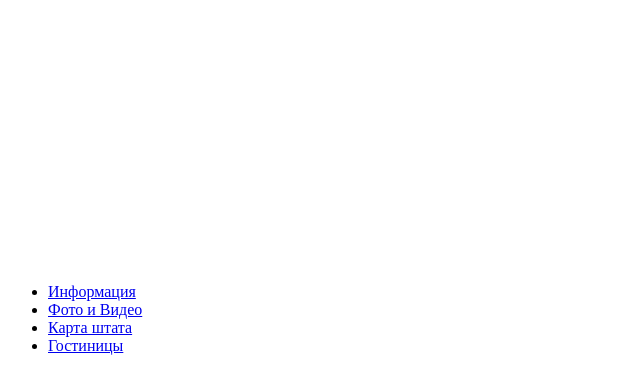
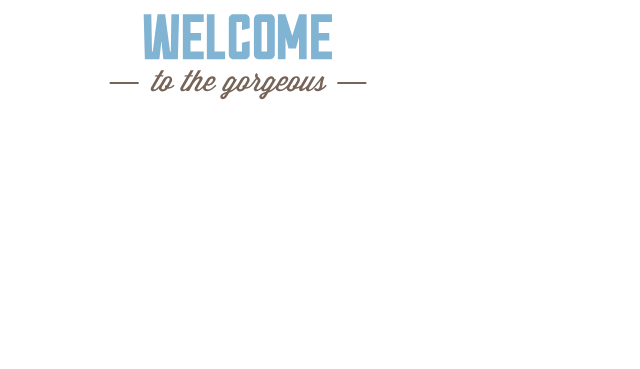
Before and after one commit to StanislavShabarkin/1059635-sedona-25, a plain HTML site: page index.html in a window 1280 px wide. Shown: the part 173-542 px from the top of the page, without its empty margins (0-640 px from the left). Drawn offline with Linux system fonts and the light colour scheme.

Commit message:
update v0.6
update v0.6

```diff
--- a/index.html
+++ b/index.html
@@ -8,9 +8,6 @@
     <header class="main-header">
       <nav class="main-nav">
         <div class="main-logo"><a href="#"><img src="img/logo.svg" width="138" height="71" alt="City of Sedona"></a></div>
-        <div class="main-nav-logo">
-          <img src="img/welcome.svg" width="460" height="353" alt="Welcome to the gorgeous Sedona">
-        </div>
         <ul class="main-nav-list">
           <li><a href="#">Информация</a></li>
           <li><a href="#">Фото и Видео</a></li>
@@ -18,6 +15,9 @@
           <li><a href="#">Гостиницы</a></li>
         </ul>
       </nav>
+      <div class="main-bg-img">
+          <img src="img/welcome.svg" width="460" height="353" alt="Welcome to the gorgeous Sedona">
+      </div>
       <section class="bg-image">
         <h1 class="visually-hidden">Sedona</h1>
       </section>
```
